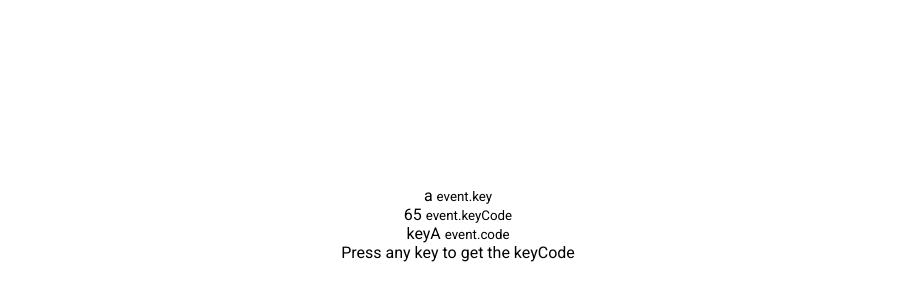
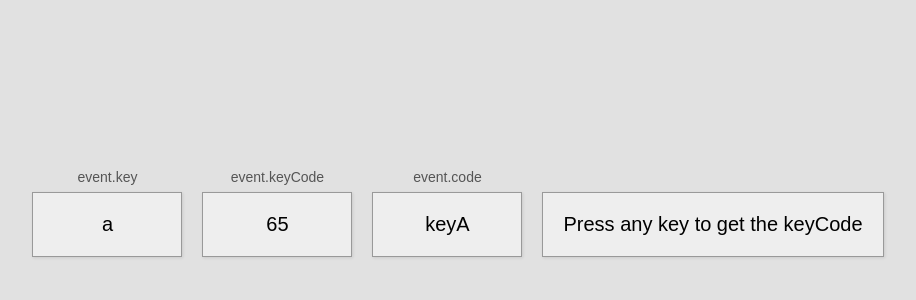
Before and after one commit to Solid2105/keyb_event_codes, a plain HTML site: page index.html in a window 1280 px wide. Shown: the part 176-476 px from the top of the page, without its empty margins (182-1098 px from the left). Drawn offline with Linux system fonts and the light colour scheme; a web font is replaced by a local one.

Commit message:
Added styles for the page

```diff
--- a/style.css
+++ b/style.css
@@ -1,16 +1,41 @@
-@import url('https://fonts.googleapis.com/css2?family=Roboto:wght@400;700&display=swap');
+@import url('https://fonts.googleapis.com/css?family=Muli&display=swap');
 
 * {
     box-sizing: border-box;
 }
 
 body {
-    font-family: "Roboto", sans-serif;
+    background-color: #e1e1e1;
+    font-family: "Muli", sans-serif;
     display: flex;
-    flex-direction: column;
     align-items: center;
     justify-content: center;
+    text-align: center;
     height: 100vh;
     overflow: hidden;
     margin: 0;
 }
+
+.key {
+    border: 1px solid #999;
+    background-color: #eee;
+    box-shadow: 1px 1px 3px rgba(0, 0, 0, 0.1);
+    display: inline-flex;
+    align-items: center;
+    font-size: 20px;
+    padding: 20px;
+    flex-direction: column;
+    margin: 10px;
+    min-width: 150px;
+    position: relative;
+}
+
+.key small {
+    position: absolute;
+    top: -24px;
+    left: 0;
+    text-align: center;
+    width: 100%;
+    color: #555;
+    font-size: 14px;
+}
```
